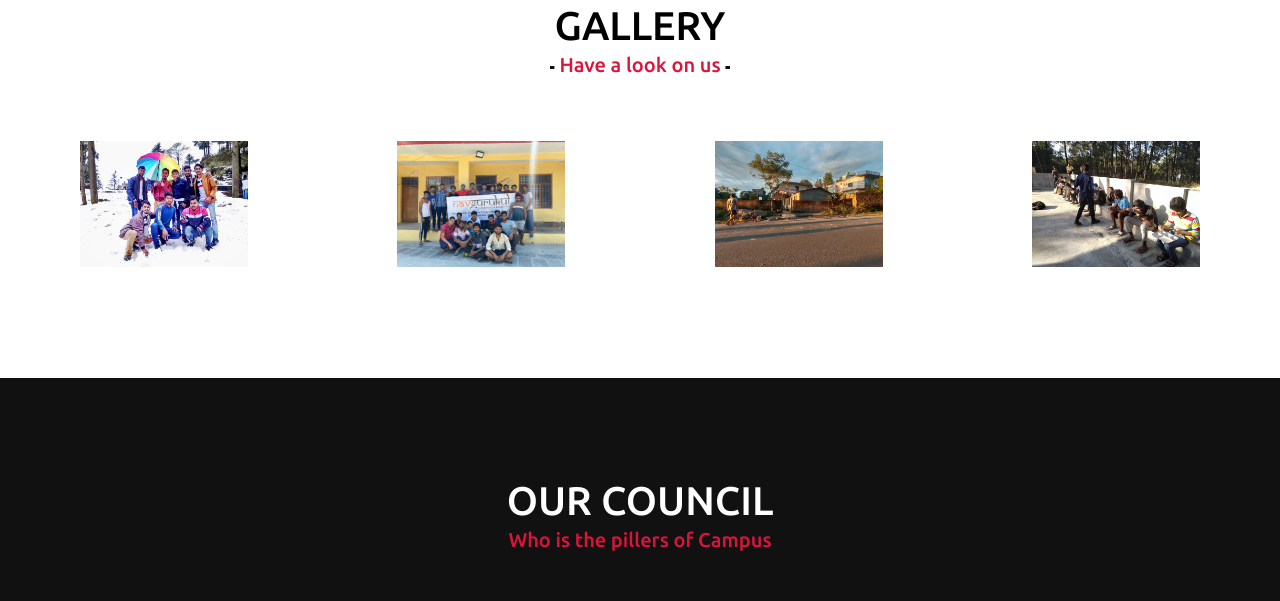
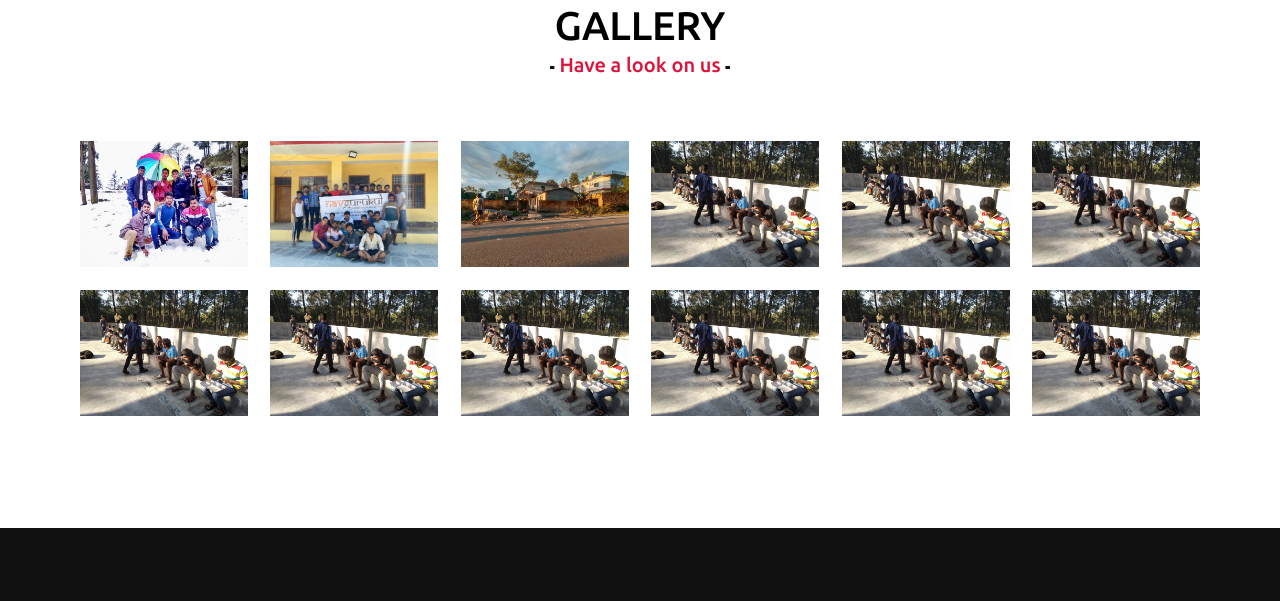
Before and after one commit to durgesh2198/ng, a plain HTML site: page index.html in a window 1280 px wide. Shown: the part 897-1498 px from the top of the page. Drawn offline with Linux system fonts and the light colour scheme.

Commit message:
Update index.html

```diff
--- a/index.html
+++ b/index.html
@@ -48,6 +48,14 @@
             <img src="gr.jpg" alt="" class="si">
             <img src="gro.jpg" alt="" class="si">
             <img src="ng.jpg" alt="" class="si">
+            <img src="ngs.jpg" alt="" class="si">
+            <img src="ngs.jpg" alt="" class="si">
+            <img src="ngs.jpg" alt="" class="si">
+            <img src="ngs.jpg" alt="" class="si">
+            <img src="ngs.jpg" alt="" class="si">
+            <img src="ngs.jpg" alt="" class="si">
+            <img src="ngs.jpg" alt="" class="si">
+            <img src="ngs.jpg" alt="" class="si">
             <img src="ngs.jpg" alt="" class="si">
 
         </div>
```
